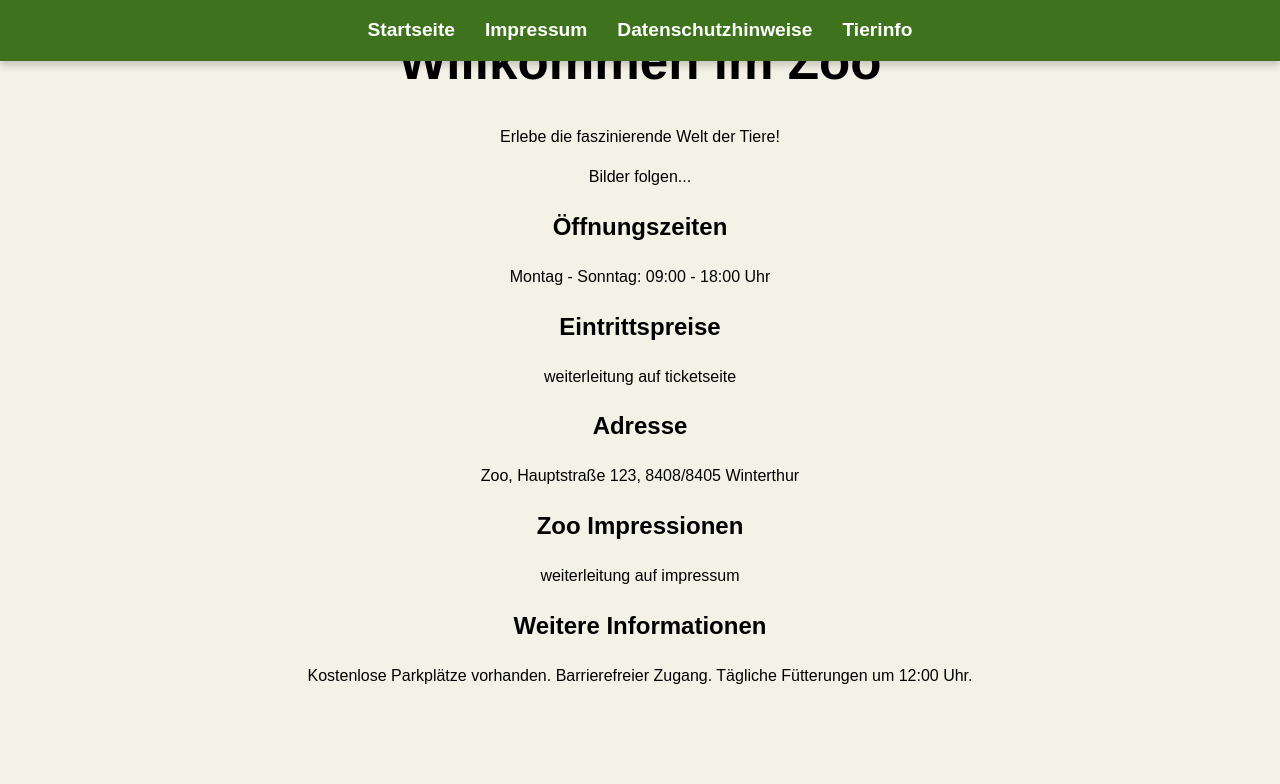
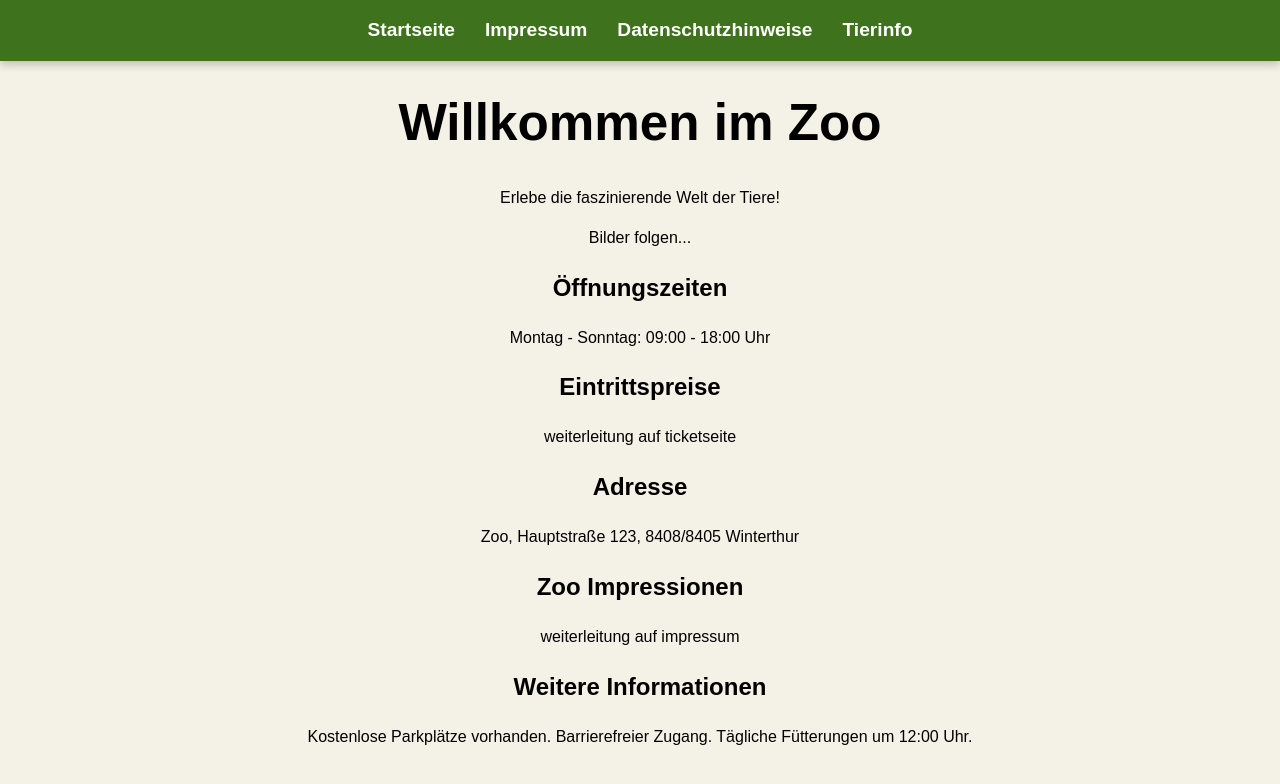
Before and after one commit to RiartC/M426_Zoo_App, a React (Vite) app: page / in a window 1280 px wide. Shown: the top 784 px of the page. Built offline with nearby package versions, Linux system fonts and the light colour scheme.

Commit message:
css änderung

```diff
--- a/src/App.css
+++ b/src/App.css
@@ -3,20 +3,20 @@ html, body {
   margin: 0;
   padding: 0;
   width: 100%;
-  height: 100%;
+  min-height: 100vh;
   background-color: #f4f1e6; /* Helles Beige für Natur-Feeling */
   font-family: 'Arial', sans-serif;
   color: black; /* Schwarze Schrift */
+  display: flex;
+  flex-direction: column;
 }
 
 /* Root-Container */
 #root {
   width: 100%;
-  height: 100vh;
   display: flex;
   flex-direction: column;
   align-items: center;
-  justify-content: space-between;
   text-align: center;
 }
 
@@ -25,13 +25,9 @@ nav {
   width: 100%;
   background-color: #3e721d; /* Dunkelgrün */
   padding: 1rem 0;
-  position: fixed;
-  top: 0;
-  left: 0;
   display: flex;
   justify-content: center;
   box-shadow: 0 4px 8px rgba(0, 0, 0, 0.2);
-  z-index: 1000;
 }
 nav ul {
   list-style: none;
@@ -59,10 +55,12 @@ nav ul li a:hover {
   flex-grow: 1;
   width: 80%;
   max-width: 1200px;
-  margin-top: 80px; /* Platz für Navbar */
+  margin-top: 20px; /* Verkleinert den Platz für Navbar */
   display: flex;
   flex-direction: column;
   align-items: center;
+  min-height: 100vh; /* Mindestens so hoch wie der Bildschirm */
+  padding-bottom: 100px; /* Platz für die Fußzeile */
 }
 
 /* Karten-Design für Infos */
@@ -74,6 +72,7 @@ nav ul li a:hover {
   transition: transform 0.3s;
   width: 100%;
   max-width: 600px;
+  margin-bottom: 20px; /* Abstand zwischen den Karten */
 }
 .card:hover {
   transform: scale(1.05);
@@ -101,9 +100,7 @@ button:hover {
   color: white;
   text-align: center;
   padding: 1rem 0;
-  position: fixed;
-  bottom: 0;
-  left: 0;
+  margin-top: auto; /* Stellt sicher, dass sie unten bleibt */
 }
 
 /* Responsive Design für kleinere Bildschirme */
```
